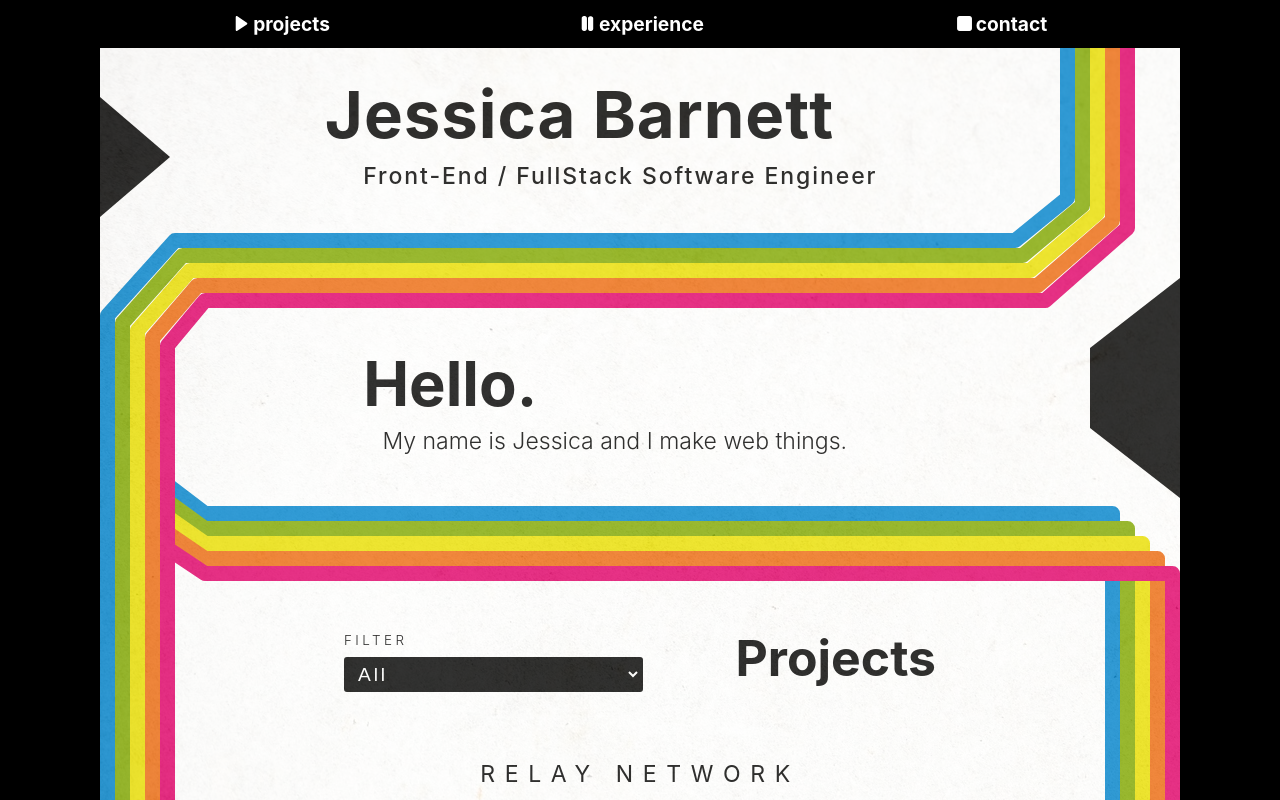
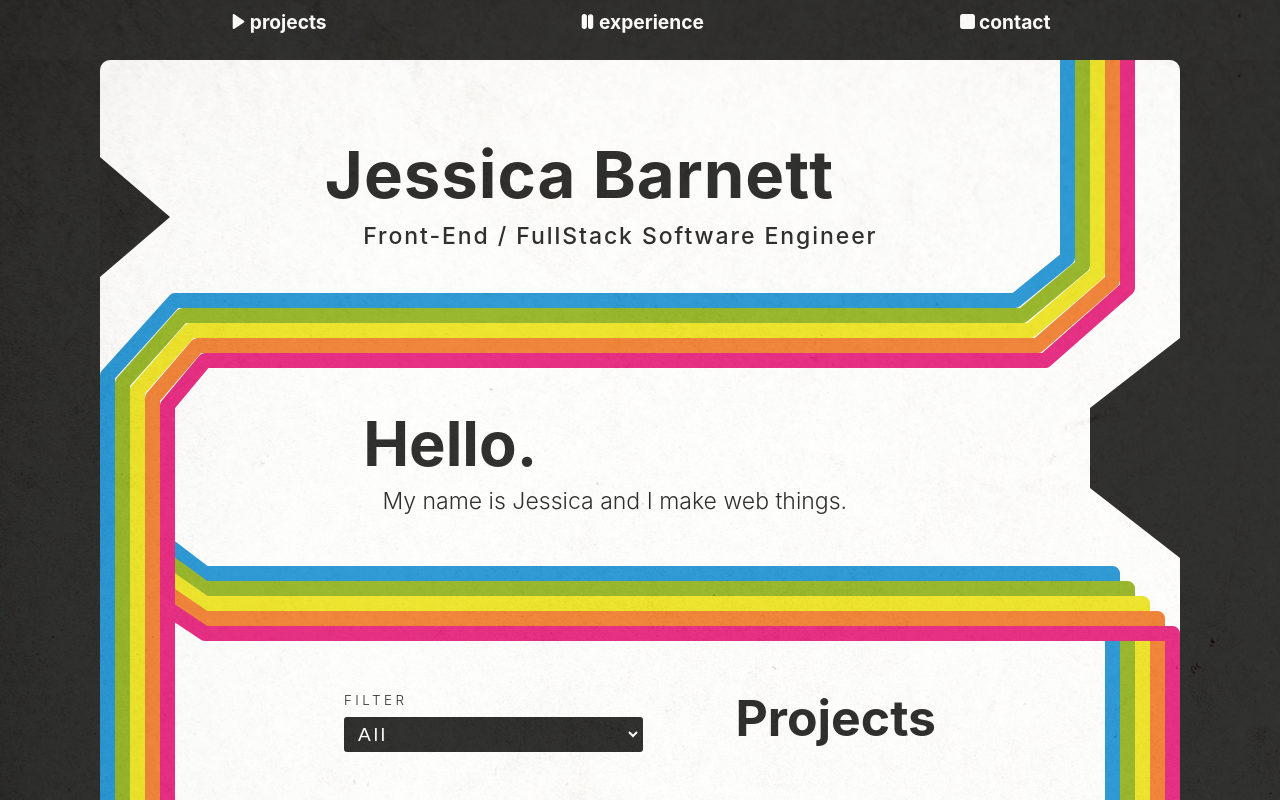
Before and after one commit to JessicaBarnett/JessicaBarnett.github.io, a React (Vite) app: page / in a window 1280 px wide. Shown: the top 800 px of the page. Built offline with nearby package versions, Linux system fonts and the light colour scheme.

Commit message:
Fixed overlay on background and nav, and a coupl other small issues.  continues work on the scroll-pin behavior I'm looking for on tag click

```diff
--- a/scripts/genIconComponents.cjs
+++ b/scripts/genIconComponents.cjs
@@ -33,6 +33,7 @@ const xmlToJsx = (xml) => {
     .replaceAll('fill-rule', 'fillRule')
     .replaceAll('clip-rule', 'clipRule')
     .replaceAll('class', 'className');
+
 }
 
 const manifestContent = (componentNames) => {
--- a/src/App.css
+++ b/src/App.css
@@ -284,13 +284,39 @@ table {
   right: 0;
   top: 0;
 }
+.nav:before {
+  content: "";
+  display: block;
+  position: absolute;
+  top: 0;
+  left: 0;
+  bottom: 0;
+  right: 0;
+  height: 100%;
+  width: 100%;
+  background: url("/assets/images/concrete-wall-tileable.jpg");
+  opacity: 20%;
+  pointer-events: none;
+}
+@media (prefers-color-scheme: dark) {
+  .nav:before {
+    opacity: 10%;
+  }
+}
 
 .nav-links {
   grid-template-columns: 1fr 1fr 1fr;
-  text-align: center;
+  grid-gap: 10px;
+  align-items: center;
   display: grid;
   max-width: 1080px;
   margin: 0 auto;
+  height: 45px;
+}
+@media (min-width: 769px) {
+  .nav-links {
+    height: 60px;
+  }
 }
 .nav-links span {
   vertical-align: middle;
@@ -307,13 +333,20 @@ table {
 .nav-link {
   white-space: nowrap;
   padding: 4px 8px;
-  border: 2px solid #000;
+  border: none;
   border-radius: 3px;
   text-decoration: none;
   font-weight: bold;
   color: #FFF;
   background-color: #000;
   text-transform: lowercase;
+  text-align: center;
+}
+@media (min-width: 769px) {
+  .nav-link {
+    height: 60px;
+    border-radius: 10px;
+  }
 }
 .nav-link:hover {
   color: #000;
@@ -457,6 +490,11 @@ table {
   padding-bottom: 16px;
   margin-top: 45px;
 }
+@media (min-width: 769px) {
+  .background {
+    margin-top: 60px;
+  }
+}
 .background:before {
   content: "";
   display: block;
@@ -492,6 +530,11 @@ table {
   margin-bottom: 180px;
   z-index: 1;
 }
+@media (min-width: 769px) {
+  .page {
+    border-radius: 10px;
+  }
+}
 @media (min-width: 1280px) {
   .page {
     max-width: 1080px;
@@ -518,7 +561,7 @@ table {
     color: #fff;
   }
   .page:after {
-    opacity: 13%;
+    opacity: 10%;
   }
 }
 
--- a/src/App.tsx
+++ b/src/App.tsx
@@ -9,6 +9,8 @@ import { useExperienceEntries } from "@src/hooks/static/useExperienceEntries.ts"
 import { useSelectedFilter } from "@src/hooks/useSelectedFilter.ts";
 import { useFilteredProjects } from "@src/hooks/useFilteredProjects.ts";
 import { useBgLines } from "@src/hooks/useBgLines.ts";
+// import { useScrollPin } from "@src/hooks/useScrollPin.ts";
+
 
 // Nav
 import Navigation from "@src/components/Navigation.tsx";
@@ -29,6 +31,7 @@ import ContactForm, { FormEventT } from "@src/components/ContactForm.tsx";
 import SocialSidebar from "@src/components/SocialSidebar.tsx";
 import { TagT } from "./types/data-types.ts";
 import SectionHeading from "./components/SectionHeading.tsx";
+import React from "react";
 
 function App() {
   const [filters] = useFilters();
@@ -42,8 +45,9 @@ function App() {
   );
 
   type TagScrollEventT = {
-    target: EventTarget & Element | undefined,
-    y: number
+    target: React.MutableRefObject<HTMLButtonElement | null>,
+    viewportOffset: number,
+    distFromTop: number
   }
     const [tagScrollEvent, setTagScrollEvent] = useState<TagScrollEventT | null>();
 
@@ -74,6 +78,8 @@ function App() {
     formState
   );
 
+  // useScrollPin()
+
   const handleFilterChange = (e: React.ChangeEvent<HTMLSelectElement>) => {
     setSelectedFilter(e.target.value);
   };
@@ -83,31 +89,36 @@ function App() {
   };
 
   const handleTagSelect = (tag: TagT, e: React.MouseEvent) => {
-      setTagScrollEvent({
-        target: e.currentTarget,
-        y: e.currentTarget.getBoundingClientRect().y
-      })
+      // setTagScrollEvent({
+      //   target: useRef(e.currentTarget),
+      //   viewportOffset: e.currentTarget.getBoundingClientRect().y,
+      //   distFromTop: e.currentTarget.getBoundingClientRect().top
+      // });
       setSelectedFilter(tag);
   };
 
-  useLayoutEffect(() => {
-      setTimeout(function() {
-        if (tagScrollEvent && tagScrollEvent.target && tagScrollEvent.y) {
-          const newViewportOffset = tagScrollEvent.target.getBoundingClientRect().y;
-          const newScrollPos = newViewportOffset - tagScrollEvent.y + window.scrollY;
-          window.scrollTo({ top: newScrollPos })
-          console.dir({
-            newScrollPos,
-            newViewportOffset,
-            ...tagScrollEvent,
-          })
-          setTagScrollEvent(null)
-        }
-      }, 100);
-  }, [tagScrollEvent]);
+/* problem now is probably that react DOES remove and re-add elements, so my refs again might get lost */
+// this means I need to react-ify this, and use a ref instead
+
+  // useLayoutEffect(() => {
+  //     setTimeout(() => {
+  //       // issue is that I've lost the link to the live button for some reason?
+  //       if (tagScrollEvent === null || tagScrollEvent === undefined) {
+  //         setTagScrollEvent(null)
+  //         return;
+  //       }
+  //       const { distFromTop, target, viewportOffset } = tagScrollEvent;
+  //       const newDistFromTop = target?.getBoundingClientRect().top || 0;
+  //       const newScrollPos = Math.abs(distFromTop - newDistFromTop) + viewportOffset;
+  //       console.log(`difference: ${distFromTop - newDistFromTop} | newDistFromTop: ${newDistFromTop}`)
+  //       // window.scrollTo({ top: newScrollPos, behavior: "smooth" })
+  //       setTagScrollEvent(null)
+
+  //     }, 1);
+  // }, [tagScrollEvent]);
 
   return (
-    <>
+    <div className="background">
       <div ref={fixedNavRef}>
         <Navigation></Navigation>
       </div>
@@ -144,18 +155,19 @@ function App() {
             ></FilterSelect>
 
             { Object.keys(filteredProjects).map(companyName => (
-                <>
+              <React.Fragment key={companyName}>
                 <h4 className="section-subheading subtitle-2">{companyName}</h4>
                 <ul>
                   { filteredProjects[companyName].map(project => (
                     <Project
+                      key={project.id}
                       project={project}
                       selectedTags={selectedFilter?.tags ?? []}
                       onTagSelect={handleTagSelect}
                     ></Project>
                   ))}
                 </ul>
-                </>
+              </React.Fragment>
             ))}
 
           </div>
@@ -169,8 +181,9 @@ function App() {
           <div className="content content-experience">
             <SectionHeading>Experience</SectionHeading>
             <ol>
-                  {expEntries.map(entry => (
+                {expEntries.map((entry) => (
                     <ExperienceEntry
+                      key={entry.id}
                       entry={entry}
                       selectedTags={selectedFilter?.tags ?? []}
                       onTagSelect={handleTagSelect}
@@ -197,39 +210,10 @@ function App() {
         <section ref={ftrRef} id="footer" className="section-footer">
           <div className="content content-footer">
             <p>Curious about this build?  <br/> Check out the <a className="link" href="https://github.com/JessicaBarnett/JessicaBarnett.github.io" target="_blank">source code</a> and <a className="link" href="/docs/index" target="_blank">storybook!</a></p>
-              {/* <table className="page-stats-table">
-              <tbody>
-                  <tr>
-                  <th>Language</th>
-                  <th>HTML</th>
-                  <th>SCSS</th>
-                  <th>JS</th>
-                  </tr>
-                  <tr>
-                  <th>Percent</th>
-                  <td>20%</td>
-                  <td>40%</td>
-                  <td>40%</td>
-                  </tr>
-                  <tr>
-                  <th>Lines</th>
-                  <td colSpan={3}>6000 lines</td>
-                  </tr>
-              </tbody>
-              </table> */}
-
-              {/* <a className="page-stats-button" href="#">
-              <button className="btn-2" type="button">
-                  Source
-              </button>
-              </a>
-              <p className="page-stats-text">
-              Project built with Sass, React, and Vite.
-              </p> */}
           </div>
         </section>
       </div>
-    </>
+    </div>
   );
 }
 
--- a/src/components/ExperienceEntry.tsx
+++ b/src/components/ExperienceEntry.tsx
@@ -6,7 +6,7 @@ import { tagSelected } from "@src/utils/util.ts";
 type ExperienceEntryProps = {
     entry: ExperienceEntryT,
     selectedTags: TagT[],
-    onTagSelect: (tag: TagT) => void
+    onTagSelect: (tag: TagT, e: React.MouseEvent) => void
 };
 
 const ExperienceEntry = ({entry, selectedTags, onTagSelect}: ExperienceEntryProps) => {
@@ -21,6 +21,7 @@ const ExperienceEntry = ({entry, selectedTags, onTagSelect}: ExperienceEntryProp
 
         { entry.tags.map(tag => (
           <Tag
+            key={`${entry.id}-${tag.name}`}
             tag={tag}
             isSelected={tagSelected(tag, selectedTags)}
             onClick={onTagSelect}
--- a/src/components/FilterSelect.tsx
+++ b/src/components/FilterSelect.tsx
@@ -26,7 +26,7 @@ const FilterSelect = ({
     >
       <option value="">All</option>
       {filters.map((filter) => (
-        <option value={filter.name} data-tags={filter.tags}>
+        <option key={filter.name} value={filter.name} data-tags={filter.tags}>
           {filter.displayName}
         </option>
       ))}
--- a/src/components/Project.tsx
+++ b/src/components/Project.tsx
@@ -11,12 +11,13 @@ type ProjectComponentProps = {
 
 const Project = ({project, selectedTags, onTagSelect}: ProjectComponentProps) => {
   return (
-    <li className="entry" key={project.id}>
+    <li className="entry">
       <h5 className="title-3">{project.title}</h5>
       <p>{project.description}</p>
 
       {project.tags.map((tag: TagT) => (
         <Tag
+          key={`${project.id}-${tag.name}`}
           tag={tag}
           isSelected={tagSelected(tag, selectedTags)}
           onClick={onTagSelect}
--- a/src/types/data-types.ts
+++ b/src/types/data-types.ts
@@ -18,6 +18,7 @@ export type FilterT = {
 };
 
 export type ExperienceEntryT = {
+    id: string,
     title: string,
     company: string,
     start: string,
--- a/stylesheets/partials/_layout.scss
+++ b/stylesheets/partials/_layout.scss
@@ -16,15 +16,19 @@
   height: 100%;
   width: 100%;
   padding-bottom: 16px;
-  margin-top: 45px; // account for nav height
+  margin-top: $nav-height;
+
+  @include only-above($medium-bp) {
+    margin-top: $nav-height-med;
+  }
 
   &:before {
     @include paper-texture-overlay();
-    opacity: 20%;
+    opacity: $paper-texture-opacity;
     z-index: 0;
 
     @include dark-mode() {
-      opacity: 10%;
+      opacity: $drk-paper-texture-opacity;
     }
   }
 }
@@ -46,6 +50,10 @@
   margin-bottom: 180px;
   z-index: 1;
 
+  @include only-above($medium-bp) {
+    border-radius: 10px;
+  }
+
   @include only-above($wide-bp) {
     max-width: $page-max-width;
   }
@@ -53,7 +61,7 @@
   &:after {
     @include paper-texture-overlay();
     z-index: 2;
-    opacity: 20%;
+    opacity: $paper-texture-opacity;
     pointer-events: none;
   }
 
@@ -62,7 +70,7 @@
     color: $drk-text-color;
 
     &:after {
-      opacity: 13%;
+      opacity: $drk-paper-texture-opacity;
     }
   }
 }
--- a/stylesheets/partials/_navigation.scss
+++ b/stylesheets/partials/_navigation.scss
@@ -1,5 +1,8 @@
 @use "../variables/colors" as *;
 @use "../variables/globals" as *;
+@use "../variables/breakpoints" as *;
+@use "../utilities/overlays" as *;
+@use "../utilities/media-queries" as *;
 
 .nav {
   background-color: $black;
@@ -9,14 +12,30 @@
   left: 0;
   right: 0;
   top: 0;
+
+  &:before {
+    @include paper-texture-overlay();
+    opacity: $paper-texture-opacity;
+    pointer-events: none;
+
+    @include dark-mode() {
+      opacity: $drk-paper-texture-opacity;
+    }
+  }
 }
 
 .nav-links {
   grid-template-columns: 1fr 1fr 1fr;
-  text-align: center;
+  grid-gap: 10px;
+  align-items: center;
   display: grid;
   max-width: $page-max-width;
   margin: 0 auto;
+  height: $nav-height;
+
+  @include only-above($medium-bp) {
+    height: $nav-height-med;
+  }
 
   span {
     vertical-align: middle;
@@ -36,13 +55,19 @@
 .nav-link {
   white-space: nowrap;
   padding: 4px 8px;
-  border: 2px solid $black;
+  border: none;
   border-radius: 3px;
   text-decoration: none;
   font-weight: bold;
   color: $white;
   background-color: $black;
   text-transform: lowercase;
+  text-align: center;
+
+  @include only-above($medium-bp) {
+    height: $nav-height-med;
+    border-radius: 10px;
+  }
 
   &:hover {
     color: $black;
--- a/stylesheets/variables/_globals.scss
+++ b/stylesheets/variables/_globals.scss
@@ -18,6 +18,9 @@ $paper-texture-url: url('/assets/images/concrete-wall-tileable.jpg');
 $text-transition: .1s ease-in;
 $bg-transition: .2s ease-in;
 
+$nav-height: 45px;
+$nav-height-med: 60px;
+
 // Normal
 $body-bg-color: #000;
 $page-bg-color: #fff;
@@ -27,6 +30,7 @@ $border-color: #000;
 $highlight-text-color: #fff;
 $highlight-bg-color: #000;
 $highlight-border-color: #000;
+$paper-texture-opacity: 20%;
 
 
 // Dark mode
@@ -38,3 +42,4 @@ $drk-border-color: #1f1f1f; // #161616
 $drk-highlight-text-color: #fff;
 $drk-highlight-bg-color: #000;
 $drk-highlight-border-color: #000;
+$drk-paper-texture-opacity: 10%;
```
Also changed, not shown: src/hooks/useScrollPin.ts (added), 2 other files (tests, documents, lock files or other folders). Lines whose indentation alone changed are shown as unchanged.
